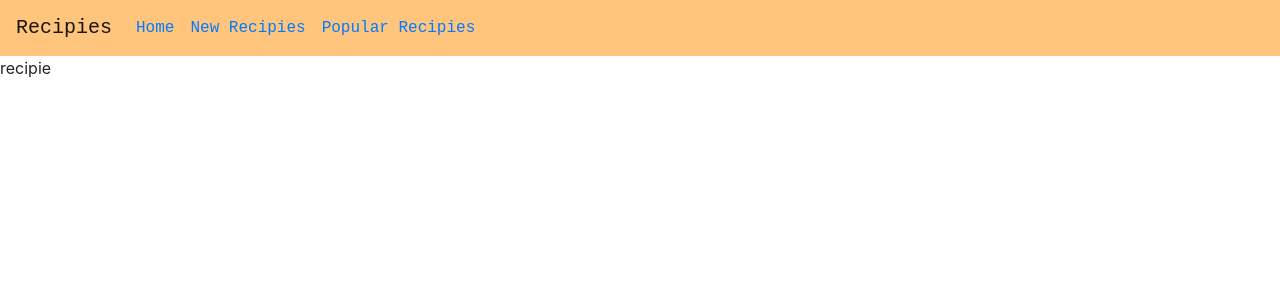
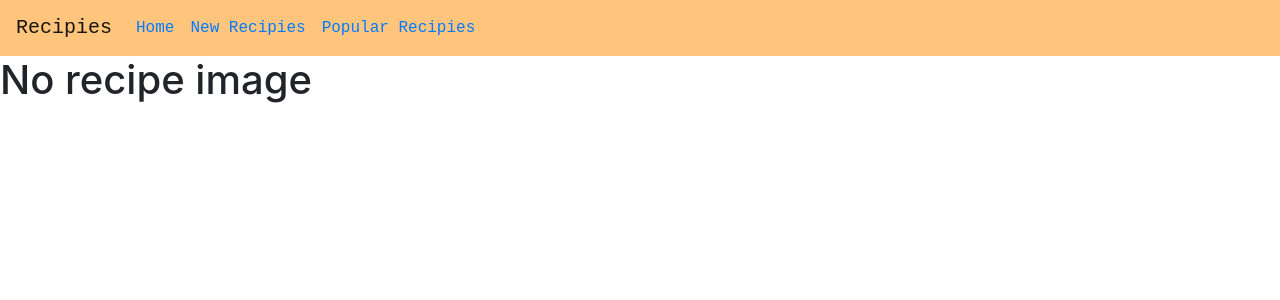
Before and after one commit to TiffanyJan/Recipies, a React (Create React App) app: page /Recipie in a window 1280 px wide. Shown: the top 300 px of the page. Built offline with nearby package versions, Linux system fonts and the light colour scheme.

Commit message:
render images to screen

```diff
--- a/src/App.js
+++ b/src/App.js
@@ -7,7 +7,7 @@ import PopularRecipiesPage from "./PopularRecipiesPage";
 import Recipie from "./Recipie";
 
 function App() {
-  const [recipeDetails, setRecipeDetails] = useState({});
+  const [recipeDetails, setRecipeDetails] = useState();
 
   return (
     <>
--- a/src/Recipie.js
+++ b/src/Recipie.js
@@ -2,10 +2,20 @@ import React from 'react'
 
 export default function Recipie(props) {
 
-    console.log(props.recipeDetails)
+   const showRecipe = (recipeDetails) => {
+      if(recipeDetails) {
+          console.log(recipeDetails)
+          return <img src={recipeDetails.image}></img>
+      }
+      else {
+          return  <h1>No recipe image</h1>
+      }
+   }
+
+
     return (
         <div>
-            recipie
+          {showRecipe(props.recipeDetails)}
         </div>
     )
 }
```
